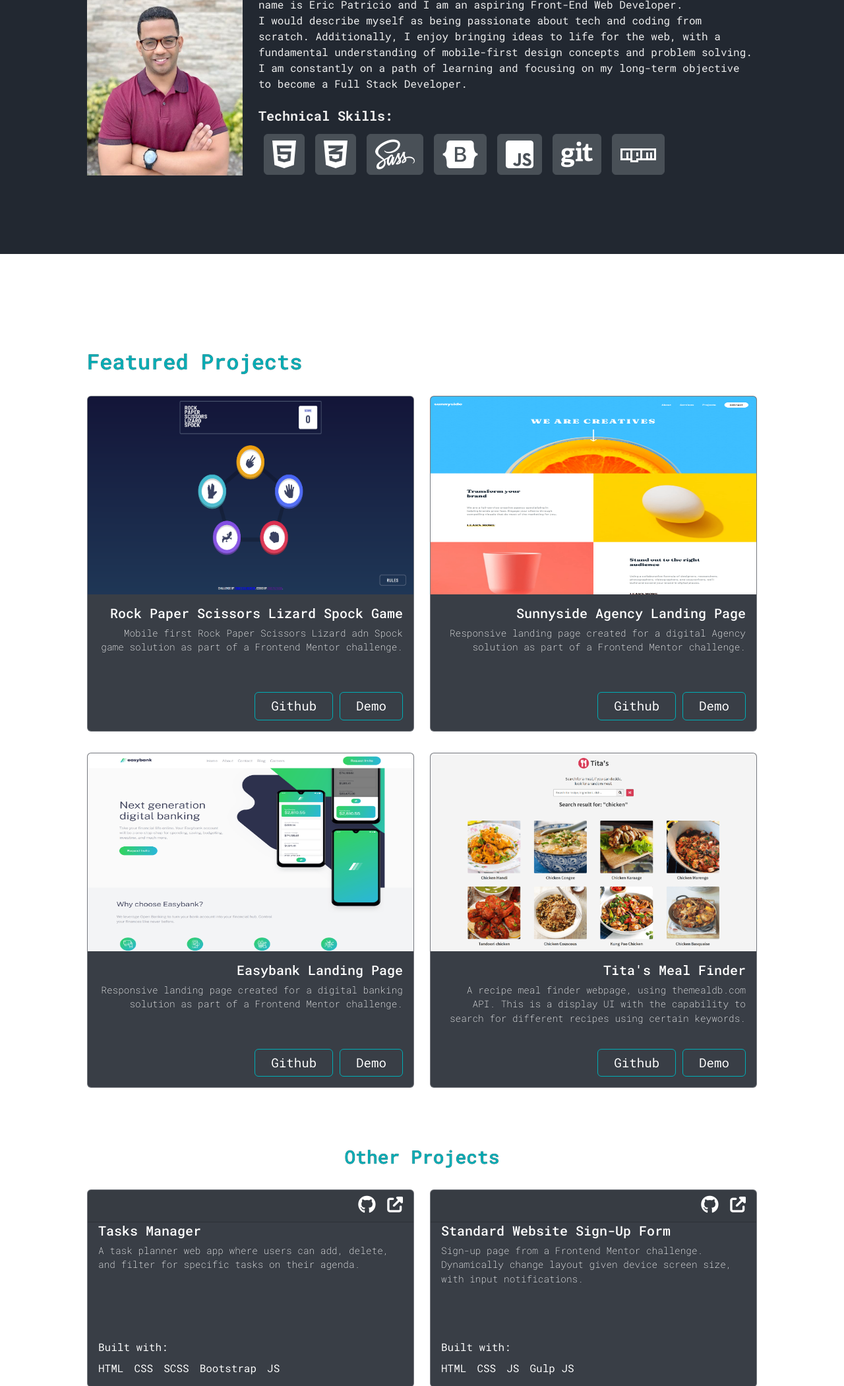
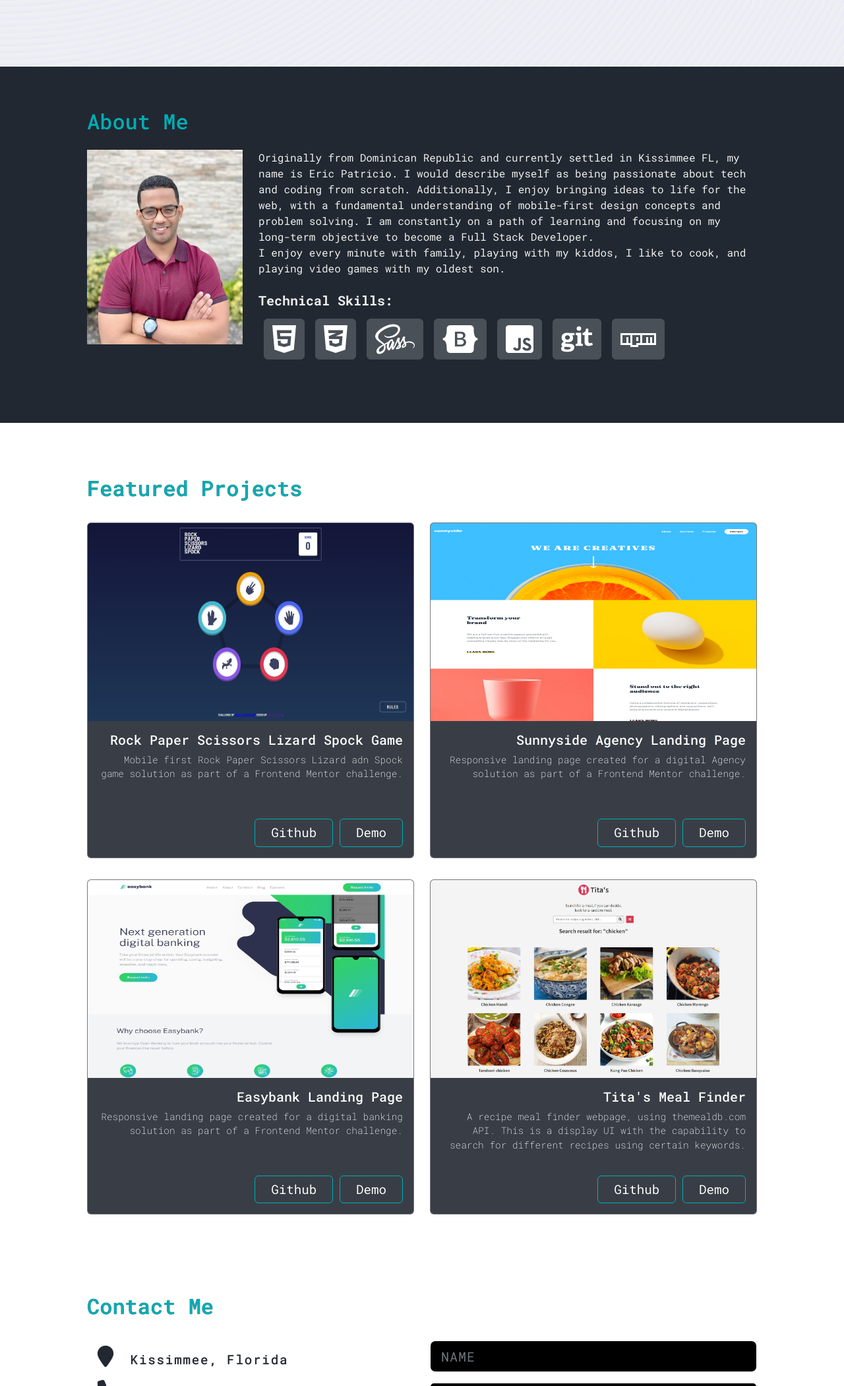
Before and after one commit to ericpatricio/ericpatricio.github.io, a website: page index.html in a window 1280 px wide. Shown: the part 699-2800 px from the top of the page at 66% size. Drawn offline with Linux system fonts and the light colour scheme.

Commit message:
index.html uptade

```diff
--- a/index.html
+++ b/index.html
@@ -75,15 +75,6 @@
               <li class="nav-item">
                 <a class="nav-link underline" href="#contact">Contact</a>
               </li>
-              <li class="nav-item mx-2">
-                <a
-                  class="nav-link btn btn-outline-primary button"
-                  href="dist/images/EricWPatricio_Resume.pdf"
-                  target="_blank"
-                  rel="noopener noreferrer"
-                  >Resume</a
-                >
-              </li>
             </ul>
           </div>
         </div>
@@ -95,11 +86,14 @@
           <div class="row">
             <div class="col-lg-12 col-md-12 col-sm-12 col-xs-12 hero-text">
               <h1 class="hero-text_title">Hi, I'm <span>Eric</span>.</h1>
-              <p class="hero-text_desc">Front-End Web Developer</p>
+              <p class="hero-text_desc">Website Developer</p>
               <a
                 href="#portfolio"
                 class="btn btn-outline-primary text-dark button mt-4"
                 >See My Work</a
+              >
+              <a href="#contact" class="btn btn-primary text-light mt-4"
+                >Let's work together</a
               >
             </div>
           </div>
@@ -147,16 +141,17 @@
             <div class="col-md-9">
               <p>
                 Originally from Dominican Republic and currently settled in
-                Kissimmee FL, my name is Eric Patricio and I am an aspiring
-                Front-End Web Developer.
+                Kissimmee FL, my name is Eric Patricio. I would describe myself
+                as being passionate about tech and coding from scratch.
+                Additionally, I enjoy bringing ideas to life for the web, with a
+                fundamental understanding of mobile-first design concepts and
+                problem solving. I am constantly on a path of learning and
+                focusing on my long-term objective to become a Full Stack
+                Developer.
               </p>
               <p>
-                I would describe myself as being passionate about tech and
-                coding from scratch. Additionally, I enjoy bringing ideas to
-                life for the web, with a fundamental understanding of
-                mobile-first design concepts and problem solving. I am
-                constantly on a path of learning and focusing on my long-term
-                objective to become a Full Stack Developer.
+                I enjoy every minute with family, playing with my kiddos, I like
+                to cook, and playing video games with my oldest son.
               </p>
               <h5 class="fw-bold text-light mt-4">Technical Skills:</h5>
               <div class="d-flex align-content-stretch flex-wrap">
@@ -411,138 +406,6 @@
           <!-- row end -->
         </div>
         <!-- ///////////////////////////////////////// -->
-        <!-- Other projects//////////////////////// -->
-        <article class="other-projects mt-3 pt-3">
-          <div class="container mt-3">
-            <h3 class="text-center title-section mb-3 pb-3">Other Projects</h3>
-            <div class="row row-cols-1 row-cols-md-2 g-4">
-              <!-- column -->
-              <div class="col">
-                <div class="card">
-                  <div class="card-header text-end">
-                    <a
-                      href="https://github.com/ericpatricio/tasks-management"
-                      target="_blank"
-                      rel="noopener noreferrer"
-                      class="mx-2"
-                      ><i class="fa-brands fa-github"></i
-                    ></a>
-                    <a
-                      href="https://ericpatricio.github.io/tasks-management/"
-                      target="_blank"
-                      rel="noopener noreferrer"
-                      ><i class="fa-solid fa-up-right-from-square"></i
-                    ></a>
-                  </div>
-                  <div class="card-body text-white py-0">
-                    <a
-                      href="https://github.com/ericpatricio/tasks-management"
-                      target="_blank"
-                      rel="noopener noreferrer"
-                      ><h5 class="card-title">Tasks Manager</h5></a
-                    >
-                    <p class="card-text">
-                      A task planner web app where users can add, delete, and
-                      filter for specific tasks on their agenda.
-                    </p>
-                  </div>
-                  <p class="px-3 pb-2">Built with:</p>
-                  <ul class="tech-list">
-                    <li>HTML</li>
-                    <li>CSS</li>
-                    <li>SCSS</li>
-                    <li>Bootstrap</li>
-                    <li>JS</li>
-                  </ul>
-                </div>
-              </div>
-              <!-- End  column -->
-              <!--  column -->
-              <div class="col">
-                <div class="card">
-                  <div class="card-header text-end">
-                    <a
-                      href="https://github.com/ericpatricio/Intro-component-signup-form"
-                      target="_blank"
-                      rel="noopener noreferrer"
-                      class="mx-2"
-                      ><i class="fa-brands fa-github"></i
-                    ></a>
-                    <a
-                      href="https://ericpatricio.github.io/Intro-component-signup-form/"
-                      target="_blank"
-                      rel="noopener noreferrer"
-                      ><i class="fa-solid fa-up-right-from-square"></i
-                    ></a>
-                  </div>
-                  <div class="card-body text-white py-0">
-                    <a
-                      href="https://github.com/ericpatricio/Intro-component-signup-form"
-                      target="_blank"
-                      rel="noopener noreferrer"
-                      ><h5 class="card-title">
-                        Standard Website Sign-Up Form
-                      </h5></a
-                    >
-                    <p class="card-text">
-                      Sign-up page from a Frontend Mentor challenge. Dynamically
-                      change layout given device screen size, with input
-                      notifications.
-                    </p>
-                  </div>
-                  <p class="px-3 pb-2">Built with:</p>
-                  <ul class="tech-list">
-                    <li>HTML</li>
-                    <li>CSS</li>
-                    <li>JS</li>
-                    <li>Gulp JS</li>
-                  </ul>
-                </div>
-              </div>
-              <!-- End  column -->
-              <!--  column -->
-              <div class="col">
-                <div class="card">
-                  <div class="card-header text-end">
-                    <a
-                      href="https://github.com/ericpatricio/register-form"
-                      target="_blank"
-                      rel="noopener noreferrer"
-                      class="mx-2"
-                      ><i class="fa-brands fa-github"></i
-                    ></a>
-                    <a
-                      href="https://ericpatricio.github.io/register-form/"
-                      target="_blank"
-                      rel="noopener noreferrer"
-                      ><i class="fa-solid fa-up-right-from-square"></i
-                    ></a>
-                  </div>
-                  <div class="card-body text-white py-0">
-                    <a
-                      href="https://github.com/ericpatricio/register-form"
-                      target="_blank"
-                      rel="noopener noreferrer"
-                    >
-                      <h5 class="card-title">Registration Form</h5></a
-                    >
-                    <p class="card-text">
-                      A standard registration page that could be used for
-                      sign-up for different types of websites.
-                    </p>
-                  </div>
-                  <p class="px-3 pb-2">Built with:</p>
-                  <ul class="tech-list">
-                    <li>HTML</li>
-                    <li>CSS</li>
-                    <li>JS</li>
-                  </ul>
-                </div>
-              </div>
-              <!-- End column -->
-            </div>
-          </div>
-        </article>
       </section>
       <!-- End portfolio section//////////////////////////////////// -->
       <!-- Contact section//////////////////////////////////////////// -->
--- a/scss/base/_boilerplate.scss
+++ b/scss/base/_boilerplate.scss
@@ -56,7 +56,6 @@ img {
 .portfolio,
 .contact {
   padding: 4rem 0;
-  margin: 4rem 0;
 }
 .title-section {
   color: $primary;
--- a/scss/sections/_header.scss
+++ b/scss/sections/_header.scss
@@ -3,7 +3,8 @@
 
 .header {
   position: relative;
-  height: 60vh;
+  height: 100vh;
+  width: 100%;
 
   span {
     color: red;
@@ -22,12 +23,12 @@
   }
 
   .hero-text {
-    text-align: center;
-    position: absolute;
-    top: 50%;
-    left: 50%;
-    transform: translate(-50%, -50%);
-    color: $dark;
+    // text-align: center;
+    // position: absolute;
+    // top: 50%;
+    // left: 50%;
+    // transform: translate(-50%, -50%);
+    // color: $dark;
 
     a {
       font-size: 1.5rem;
```
Also changed, not shown: dist/css/style.css, dist/images/custom-web-development.png (added), 1 other file.
